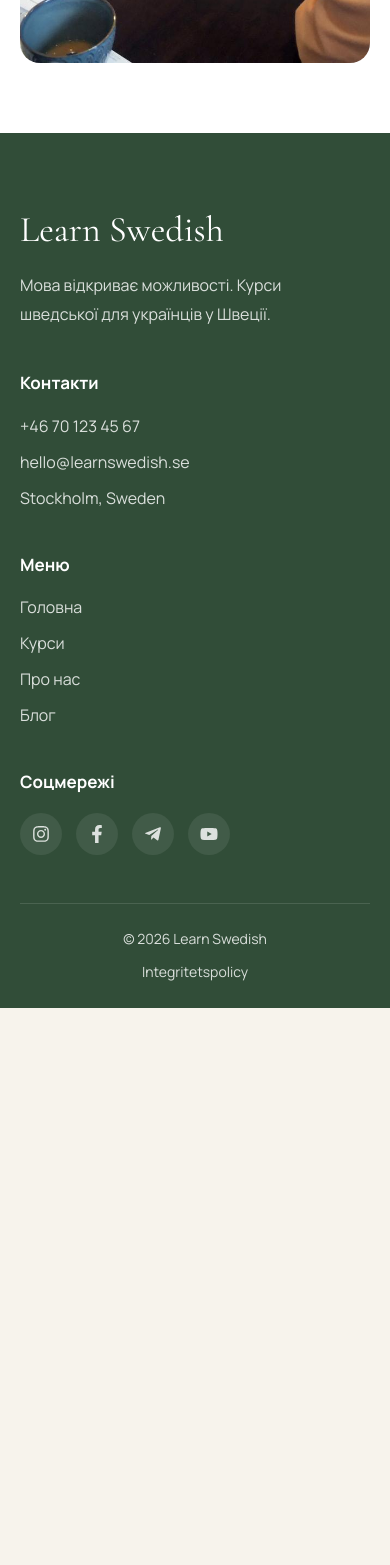
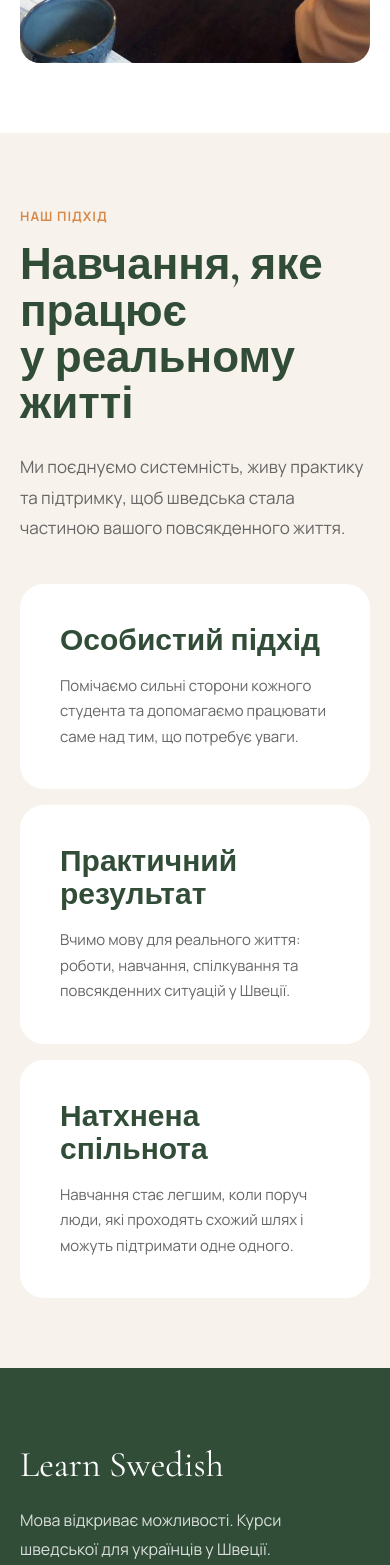
Before and after one commit to LiliiaDud/learn-swedish, a Next.js app: page /about in a window 390 px wide. Shown: the part 1393-2958 px from the top of the page. Before the commit the page ends 2401 px from the top, so only its background shows below. Built offline with nearby package versions, Linux system fonts and the light colour scheme.

Commit message:
feat: add about approach section

```diff
--- a/src/app/about/page.module.scss
+++ b/src/app/about/page.module.scss
@@ -73,6 +73,70 @@
   object-fit: cover;
 }
 
+.approach {
+  padding: 110px 0;
+  background: $background;
+}
+
+.approachHeader {
+  display: grid;
+  grid-template-columns: 1.2fr 0.8fr;
+  gap: 80px;
+  align-items: end;
+  margin-bottom: 70px;
+}
+
+.approachHeader h2 {
+  margin: 0;
+  color: $primary;
+  font-family: var(--font-cormorant);
+  font-size: clamp(42px, 5vw, 54px);
+  line-height: 1.05;
+}
+
+.approachHeader > p {
+  max-width: 430px;
+  margin: 0;
+  color: $text-light;
+  font-size: 17px;
+  line-height: 1.8;
+}
+
+.approachGrid {
+  display: grid;
+  grid-template-columns: repeat(3, 1fr);
+  gap: 30px;
+}
+
+.approachCard {
+  padding: 40px;
+  background: white;
+  border-radius: 24px;
+  transition:
+    transform 0.3s ease,
+    box-shadow 0.3s ease;
+}
+
+.approachCard:hover {
+  transform: translateY(-5px);
+  box-shadow: 0 15px 40px rgba(54, 65, 75, 0.08);
+}
+
+.approachCard h3 {
+  margin: 0 0 16px;
+  color: $primary;
+  font-family: var(--font-cormorant);
+  font-size: 30px;
+  line-height: 1.1;
+}
+
+.approachCard p {
+  margin: 0;
+  color: $text-light;
+  font-size: 15px;
+  line-height: 1.7;
+}
+
 @media (max-width: 992px) {
   .story {
     padding: 80px 0;
@@ -89,6 +153,25 @@
 
   .storyVisual {
     min-height: 400px;
+  }
+
+  .approach {
+    padding: 80px 0;
+  }
+
+  .approachHeader {
+    grid-template-columns: 1fr;
+    gap: 25px;
+    margin-bottom: 50px;
+  }
+
+  .approachHeader > p {
+    max-width: 650px;
+  }
+
+  .approachGrid {
+    grid-template-columns: repeat(2, 1fr);
+    gap: 20px;
   }
 }
 
@@ -118,4 +201,21 @@
   .storyContent p {
     font-size: 16px;
   }
+
+  .approach {
+    padding: 70px 0;
+  }
+
+  .approachHeader {
+    margin-bottom: 40px;
+  }
+
+  .approachHeader h2 {
+    font-size: 44px;
+  }
+
+  .approachGrid {
+    grid-template-columns: 1fr;
+    gap: 16px;
+  }
 }
--- a/src/app/about/page.tsx
+++ b/src/app/about/page.tsx
@@ -53,6 +53,55 @@ export default function AboutPage() {
           </div>
         </Container>
       </section>
+
+      <section className={styles.approach}>
+        <Container>
+          <div className={styles.approachHeader}>
+            <div>
+              <span className={styles.eyebrow}>Наш підхід</span>
+
+              <h2>
+                Навчання, яке працює
+                <br />у реальному житті
+              </h2>
+            </div>
+
+            <p>
+              Ми поєднуємо системність, живу практику та підтримку, щоб шведська
+              стала частиною вашого повсякденного життя.
+            </p>
+          </div>
+
+          <div className={styles.approachGrid}>
+            <article className={styles.approachCard}>
+              <h3>Особистий підхід</h3>
+
+              <p>
+                Помічаємо сильні сторони кожного студента та допомагаємо
+                працювати саме над тим, що потребує уваги.
+              </p>
+            </article>
+
+            <article className={styles.approachCard}>
+              <h3>Практичний результат</h3>
+
+              <p>
+                Вчимо мову для реального життя: роботи, навчання, спілкування та
+                повсякденних ситуацій у Швеції.
+              </p>
+            </article>
+
+            <article className={styles.approachCard}>
+              <h3>Натхнена спільнота</h3>
+
+              <p>
+                Навчання стає легшим, коли поруч люди, які проходять схожий шлях
+                і можуть підтримати одне одного.
+              </p>
+            </article>
+          </div>
+        </Container>
+      </section>
     </main>
   );
 }
```
